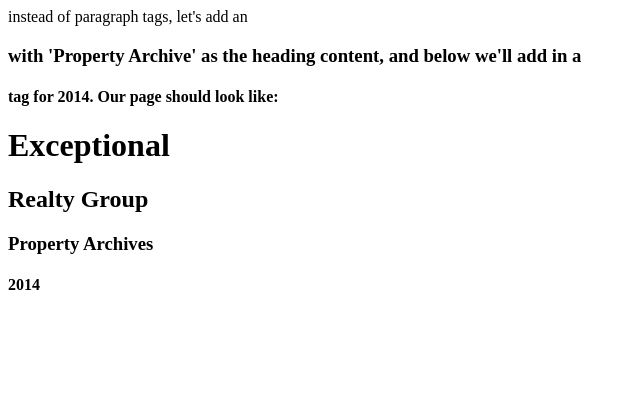
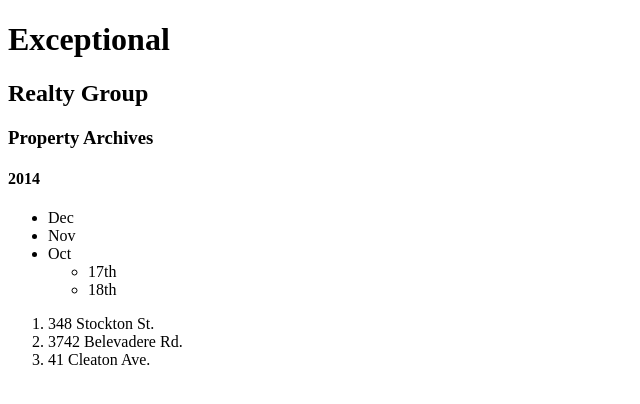
Before and after one commit to Tsunamins/exceptional-realty, a plain HTML site: page real-estate-listings.html in a window 1280 px wide. Shown: the whole page, without its empty margins (0-640 px from the left). Drawn offline with Linux system fonts and the light colour scheme.

Commit message:
Update real-estate-listings.html

```diff
--- a/real-estate-listings.html
+++ b/real-estate-listings.html
@@ -1,5 +1,3 @@
-instead of paragraph tags, let's add an <h3> with 'Property Archive' as the heading content, and below we'll add in a <h4> tag for 2014. Our page should look like:
-
 <!DOCTYPE html>
 <html lang="en">
   <head>
@@ -12,6 +10,22 @@ instead of paragraph tags, let's add an <h3> with 'Property Archive' as the head
 
     <h3>Property Archives</h3>
     <h4>2014</h4>
+      <ul>
+        <li>Dec</li>
+        <li>Nov</li>
+        <li>Oct</li>
+          <ul>
+            <li>17th</li>
+            <li>18th</li>
+          </ul>
+          </li>
+      </ul>
+
+      <ol>
+        <li>348 Stockton St.</li>
+        <li>3742 Belevadere Rd.</li>
+        <li>41 Cleaton Ave.</li>
+      </ol>
 
   </body>
 </html>
```
Lines whose indentation alone changed are shown as unchanged.
